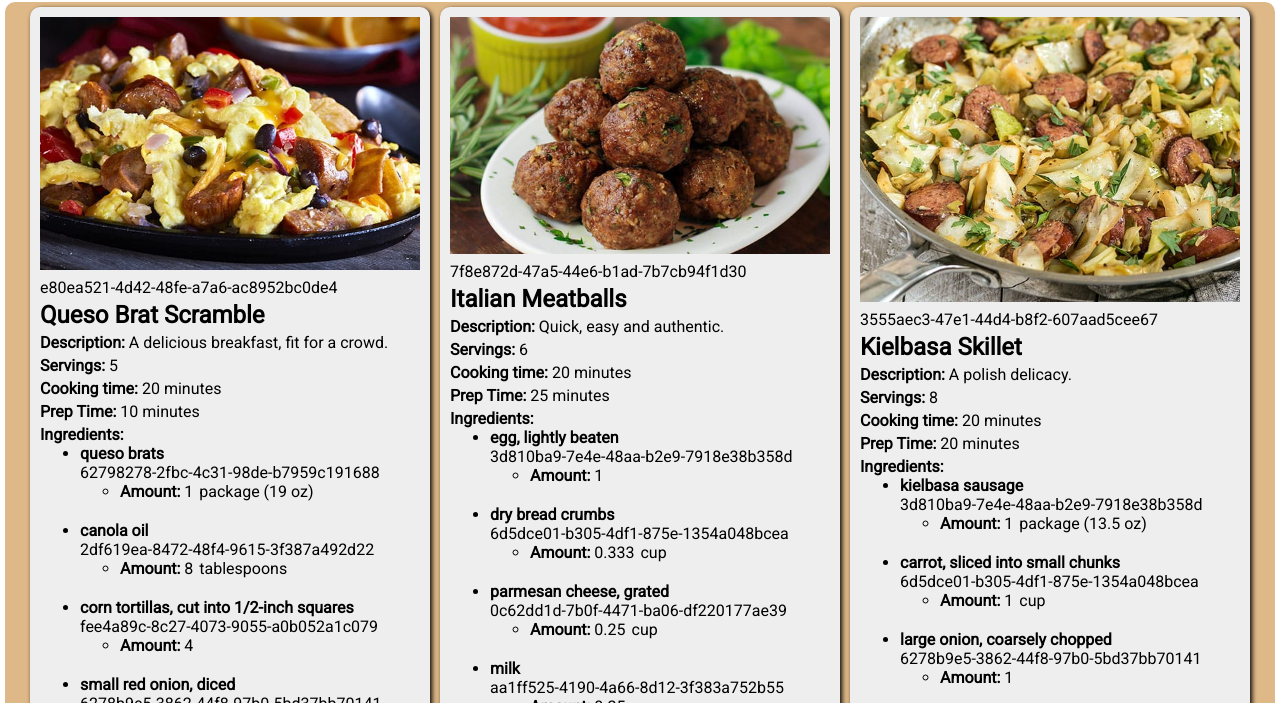
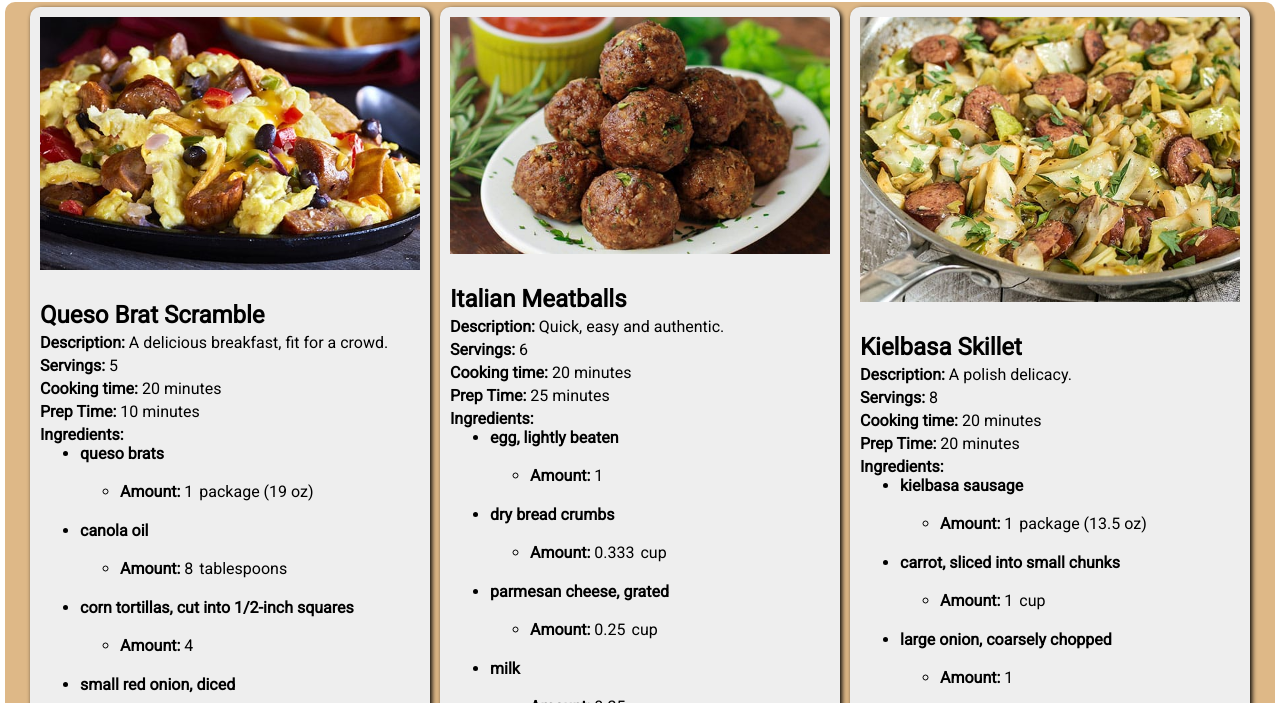
Before and after one commit to Lougerb/crescendoskilltest-JS, a plain HTML site: page index.html in a window 1280 px wide. Shown: the part 97-800 px from the top of the page. Drawn offline with Linux system fonts and the light colour scheme.

Commit message:
added title, hide ids

```diff
--- a/index.html
+++ b/index.html
@@ -17,7 +17,7 @@
           <img src="" alt="" class="food-img" />
           <div class="recipe-subtitle-wrapper">
             <!-- <span class="recipe-subtitle">UUID:</span> -->
-            <span class="food-id">1233</span>
+            <span class="food-id hideme">1233</span>
           </div>
 
           <h1 class="food-title">Food Title</h1>
@@ -56,7 +56,7 @@
                 <h4 class="ingredient-title">Kammote</h4>
                 <span>
                   <!-- <span class="ingredient-subtitle">UUID</span> -->
-                  <span class="ingredient-id">1234</span>
+                  <span class="ingredient-id hideme">1234</span>
                 </span>
                 <ul>
                   <li>
--- a/sass/main.scss
+++ b/sass/main.scss
@@ -105,3 +105,6 @@ body {
     font-size: 5em;
   }
 }
+.hideme {
+  visibility: hidden;
+}
```
Also changed, not shown: css/main.css.
